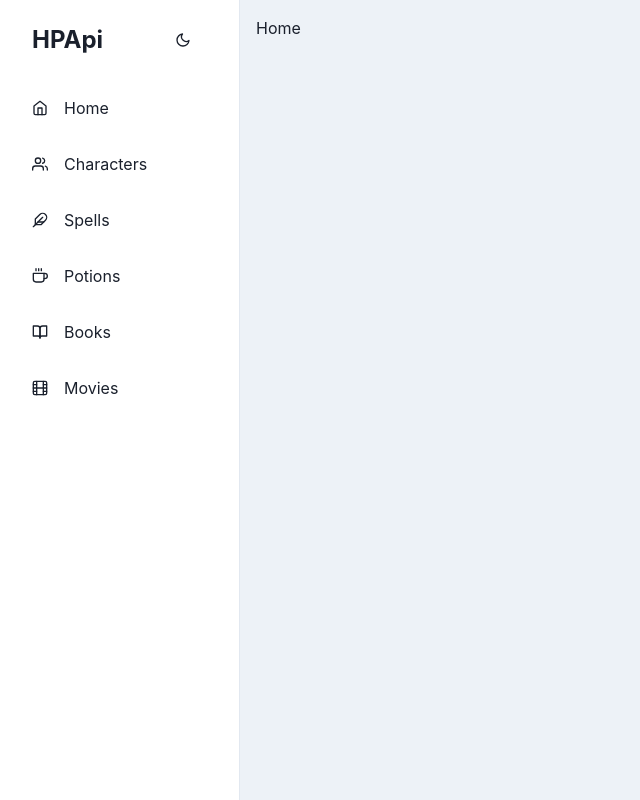
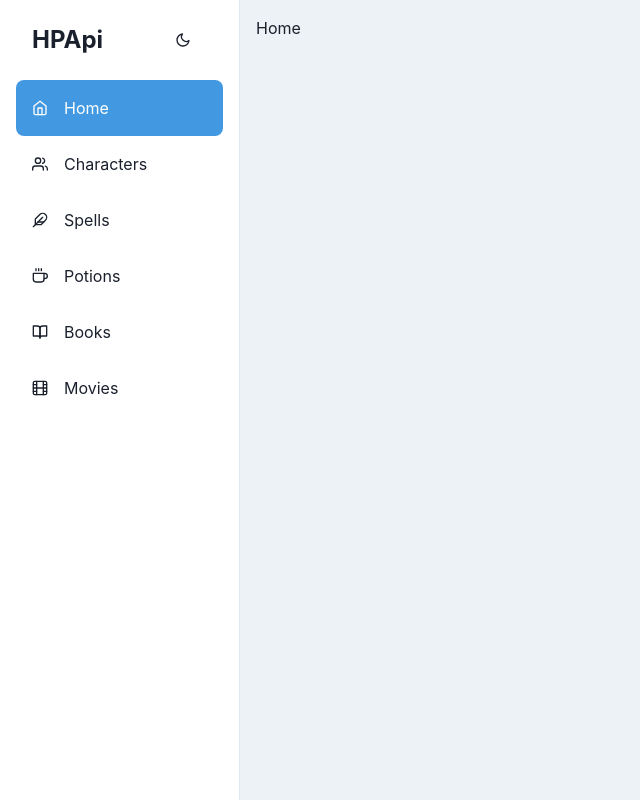
Before and after one commit to jouwdan/hpapi, a React (Vite) app in the folder packages/web/: page / in a window 1280 px wide. Shown: the whole page, without its empty margins (0-640 px from the left). Built offline with nearby package versions, Linux system fonts and the light colour scheme.

Commit message:
feat: active link coloured in nav

```diff
--- a/packages/web/src/components/Navbar/Navbar.tsx
+++ b/packages/web/src/components/Navbar/Navbar.tsx
@@ -39,6 +39,7 @@ interface NavItemProps extends FlexProps {
 }
 
 const NavItem = ({ icon, link, children, ...rest }: NavItemProps) => {
+
   return (
     <Link href={link} style={{ textDecoration: 'none' }} _focus={{ boxShadow: 'none' }}>
       <Flex
@@ -48,8 +49,10 @@ const NavItem = ({ icon, link, children, ...rest }: NavItemProps) => {
         borderRadius="lg"
         role="group"
         cursor="pointer"
+        bg={(link.includes(window.location.pathname.substring(1)) && window.location.pathname.includes(link)) ? 'blue.400' : 'transparent'}
+        color={(link.includes(window.location.pathname.substring(1)) && window.location.pathname.includes(link)) ? 'white' : ''}
         _hover={{
-          bg: 'cyan.400',
+          bg: 'blue.400',
           color: 'white',
         }}
         {...rest}>
@@ -131,7 +134,7 @@ const SidebarContent = ({ onClose, ...rest }: SidebarProps) => {
   );
 };
 
-const Navbar: FC<NavbarProps> = ({ children }) => {
+const Navbar: FC<NavbarProps> = ({ children, currentUrl }) => {
   const { isOpen, onOpen, onClose } = useDisclosure();
   return (
     <Box minH="100vh" bg={useColorModeValue('gray.100', 'gray.900')}>
```
